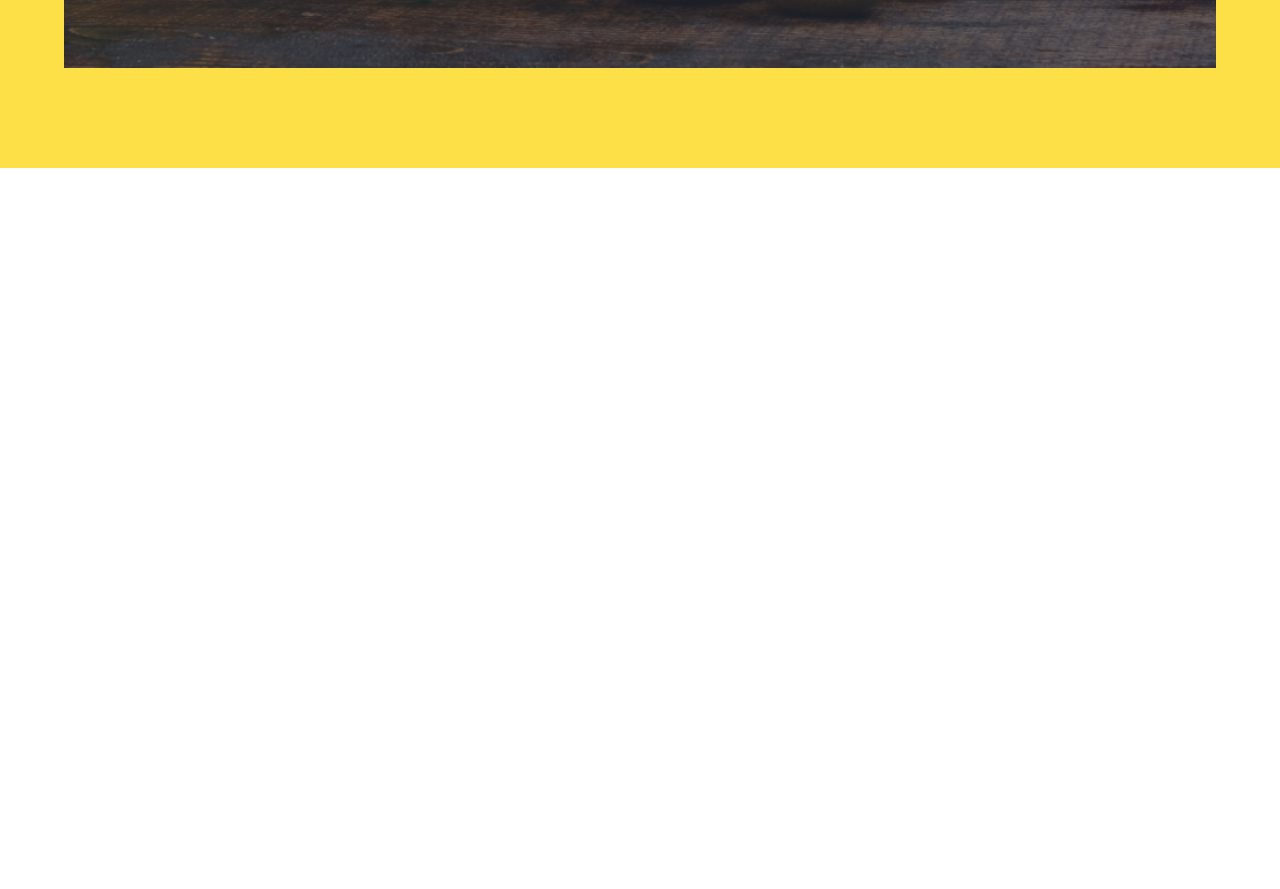
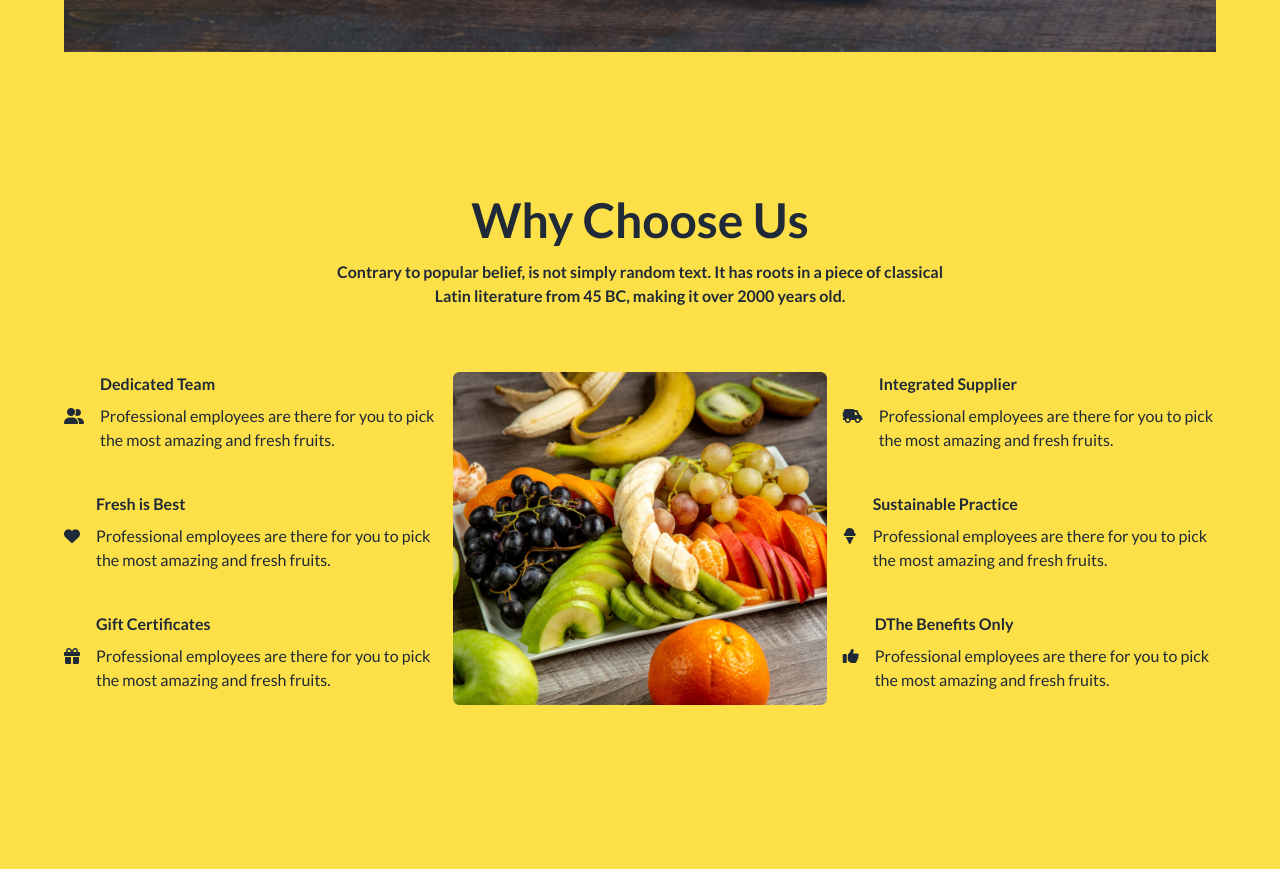
Before and after one commit to gsniper520/B8A3-fruit-brust, a plain HTML site: page index.html in a window 1280 px wide. Shown: the part 2271-3160 px from the top of the page. Before the commit the page ends 2459 px from the top, so only its background shows below. Drawn offline with nearby package versions, Linux system fonts and the light colour scheme.

Commit message:
added a dedicated team

```diff
--- a/index.html
+++ b/index.html
@@ -352,7 +352,7 @@ doorstep -->
         </section>
 
         <!-- Meet the team section -->
-        <section class="max-w-screen-xl mx-auto py-20">
+        <section class="max-w-screen-xl mx-auto py-16">
             <div class="">
                 <div class="hero min-h-[calc(100vh-104px)]" style="background-image: url(./images/banner1.png);">
                         <div class="hero-overlay bg-opacity-60"></div>
@@ -438,6 +438,93 @@ doorstep -->
 
         </section>
 
+        <!-- Why Choose Us -->
+        <section class="py-20">
+            <h3 class="text-5xl mb-4 font-semibold text-center">Why Choose Us</h3>
+            <p class="font-semibold text-center">Contrary to popular belief, is not simply random text. It has roots in a piece of classical <br> Latin literature from 45 BC, making it over 2000 years old.</p>
+
+            <div class="grid grid-cols-1 md:grid-cols-2 lg:grid-cols-3 gap-4">
+                <div>
+                    <!-- Dedicated Team 1 -->
+                <div class="">
+                    <div class="flex items-center gap-4 flex-col lg:flex-row mt-16">
+                        <i class="fa-solid fa-user-group"></i>
+                      <div>
+                        <h1 class="text-1xl font-bold">Dedicated Team</h1>
+                        <p class="py-2">Professional employees are there for you to pick <br> the most amazing and fresh fruits.</p>
+
+                      </div>
+                    </div>
+                  </div>
+                <!-- Dedicated Team 2 -->
+                <div class="">
+                    <div class="flex items-center gap-4 flex-col lg:flex-row mt-8">
+                        <i class="fa-solid fa-heart"></i>
+                      <div>
+                        <h1 class="text-1xl font-bold">Fresh is Best</h1>
+                        <p class="py-2">Professional employees are there for you to pick <br> the most amazing and fresh fruits.</p>
+
+                      </div>
+                    </div>
+                  </div>
+                <!-- Dedicated Team 3 -->
+                <div class="">
+                    <div class="flex items-center gap-4 flex-col lg:flex-row mt-8">
+                        <i class="fa-solid fa-gift"></i>
+                      <div>
+                        <h1 class="text-1xl font-bold">Gift Certificates</h1>
+                        <p class="py-2">Professional employees are there for you to pick <br> the most amazing and fresh fruits.</p>
+
+                      </div>
+                    </div>
+                  </div>
+                </div>
+
+                <!-- div photo -->
+                <div>
+                    <img class="py-16" src="./images/whychoose1.png" alt="">
+                </div>
+
+                <!-- div  -->
+                <div class="">
+                     <!-- Dedicated Team 1 -->
+                <div class="">
+                    <div class="flex items-center gap-4 flex-col lg:flex-row mt-16">
+                        <i class="fa-solid fa-truck-field"></i>
+                      <div>
+                        <h1 class="text-1xl font-bold">Integrated Supplier</h1>
+                        <p class="py-2">Professional employees are there for you to pick <br> the most amazing and fresh fruits.</p>
+
+                      </div>
+                    </div>
+                  </div>
+                <!-- Dedicated Team 2 -->
+                <div class="">
+                    <div class="flex items-center gap-4 flex-col lg:flex-row mt-8">
+                        <i class="fa-solid fa-ice-cream"></i>
+                      <div>
+                        <h1 class="text-1xl font-bold">Sustainable Practice</h1>
+                        <p class="py-2">Professional employees are there for you to pick <br> the most amazing and fresh fruits.</p>
+
+                      </div>
+                    </div>
+                  </div>
+                <!-- Dedicated Team 3 -->
+                <div class="">
+                    <div class="flex items-center gap-4 flex-col lg:flex-row mt-8">
+                        <i class="fa-solid fa-thumbs-up"></i>
+                      <div>
+                        <h1 class="text-1xl font-bold">DThe Benefits Only</h1>
+                        <p class="py-2">Professional employees are there for you to pick <br> the most amazing and fresh fruits.</p>
+
+                      </div>
+                    </div>
+                  </div>
+                </div>
+            </div>
+
+        </section>
+
 
 
     </main>
```
